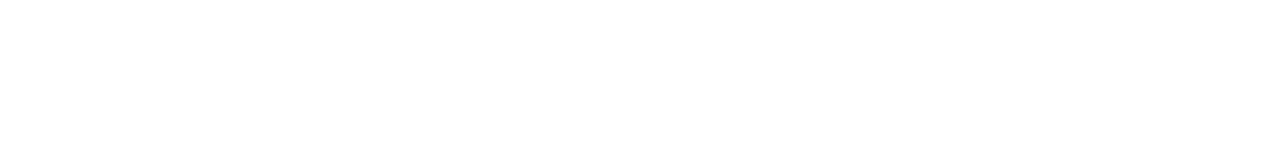
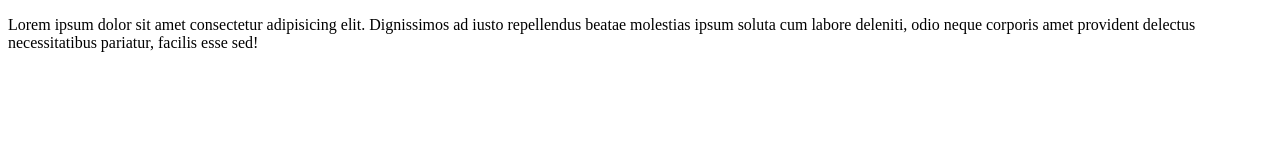
Before and after one commit to Jiquitaia/AulaGit, a plain HTML site: page index.html in a window 1280 px wide. Drawn offline with Linux system fonts and the light colour scheme.

Commit message:
LECommit

```diff
--- a/index.html
+++ b/index.html
@@ -6,6 +6,6 @@
     <title>AulaGit</title>
 </head>
 <body>
-
+    <p>Lorem ipsum dolor sit amet consectetur adipisicing elit. Dignissimos ad iusto repellendus beatae molestias ipsum soluta cum labore deleniti, odio neque corporis amet provident delectus necessitatibus pariatur, facilis esse sed!</p>
 </body>
 </html>
```
